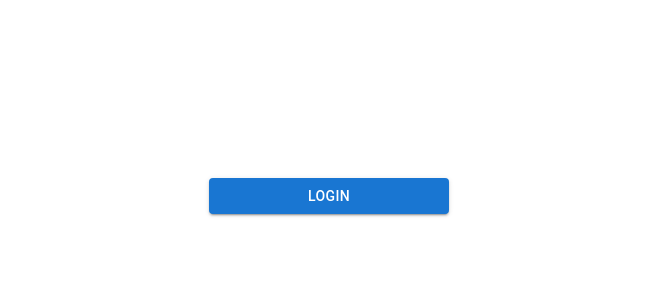
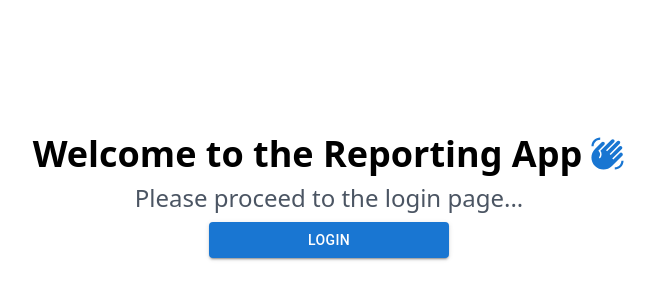
Before and after one commit to Martin-Nemecky/reporting-app, a Next.js app in the folder frontend/: page / in a window 1280 px wide. Shown: the part 204-504 px from the top of the page, without its empty margins (311-966 px from the left). Built offline with nearby package versions, Linux system fonts and the light colour scheme.

Commit message:
Add text to the main page

```diff
--- a/frontend/app/page.tsx
+++ b/frontend/app/page.tsx
@@ -2,13 +2,19 @@
 
 import { Button } from "@mui/material";
 import { useRouter } from "next/navigation";
+import WavingHandIcon from "@mui/icons-material/WavingHand";
 
 export default function Home() {
   const router = useRouter();
 
   return (
-    <div className="min-h-screen flex justify-center items-center">
-      <Button type="button" variant="contained" className="w-60 p-4" onClick={() => router.push("/login")}>
+    <div className="min-h-screen flex flex-col gap-2 justify-center items-center">
+      <div className="flex gap-2 items-center justify-center">
+        <h1>Welcome to the Reporting App</h1>
+        <WavingHandIcon fontSize="large" color="primary" />
+      </div>
+      <p className="text-2xl text-gray-600">Please proceed to the login page...</p>
+      <Button type="button" variant="contained" className="w-60 mt-10 p-4" onClick={() => router.push("/login")}>
         Login
       </Button>
     </div>
```
